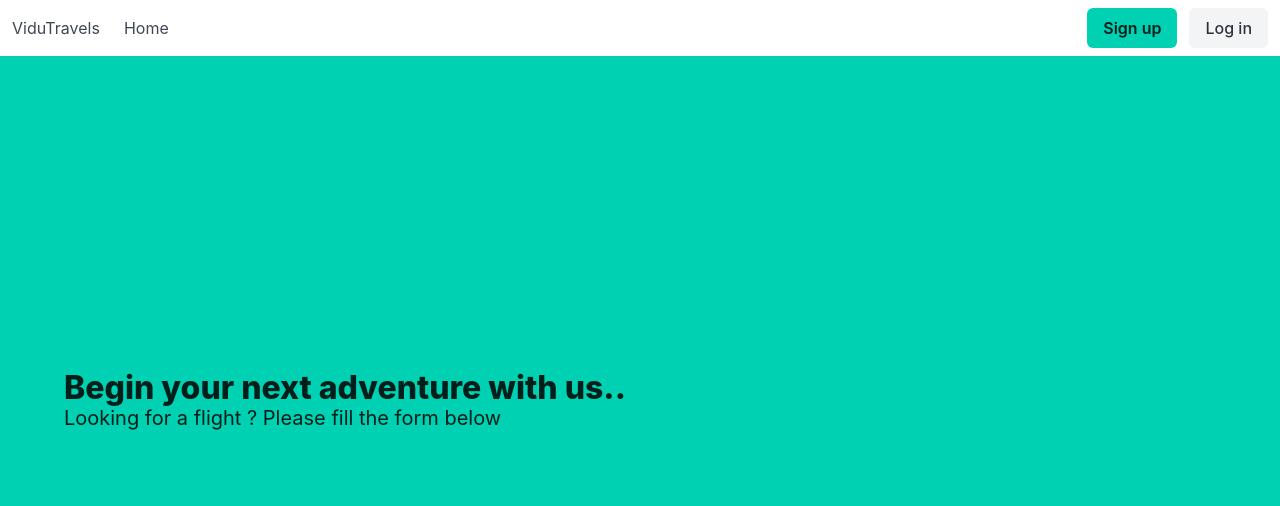
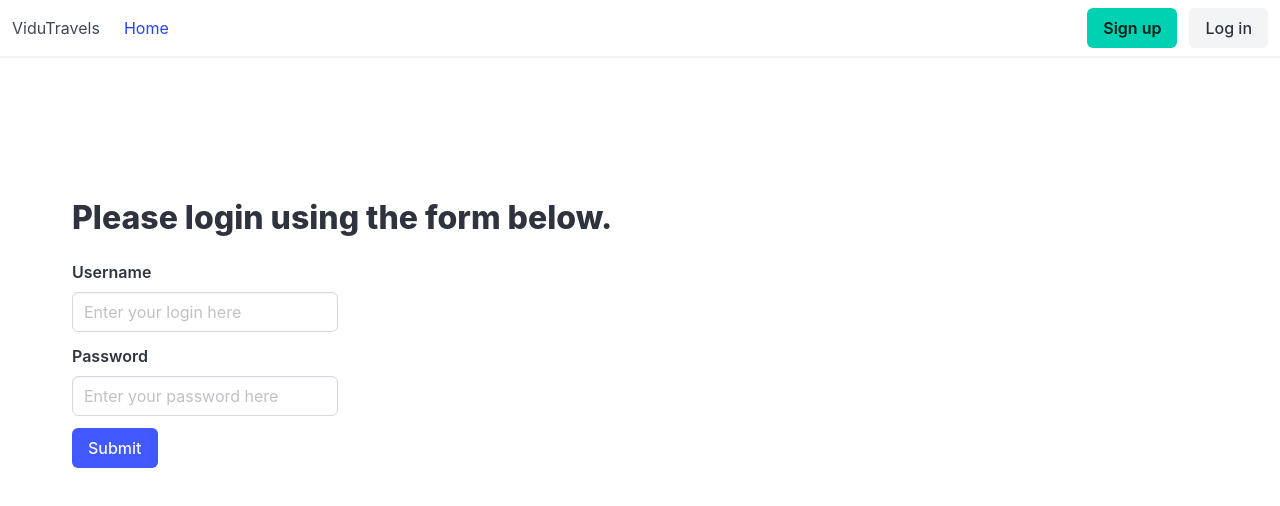
Before and after one commit to vidjul/vidu-travels-react, a React (Create React App) app: page /login in a window 1280 px wide. Shown: the top 506 px of the page. Built offline with nearby package versions, Linux system fonts and the light colour scheme.

Commit message:
feat(client): add login page

```diff
--- a/package.json
+++ b/package.json
@@ -6,7 +6,11 @@
     "react": "^16.7.0",
     "react-bulma-notification": "^1.1.0",
     "react-dom": "^16.7.0",
-    "react-scripts": "2.1.3"
+    "react-redux": "^6.0.0",
+    "react-router": "^4.3.1",
+    "react-router-dom": "^4.3.1",
+    "react-scripts": "2.1.3",
+    "redux": "^4.0.1"
   },
   "scripts": {
     "start": "react-scripts start",
--- a/src/App.js
+++ b/src/App.js
@@ -1,7 +1,6 @@
 import React, { Component } from 'react';
 import 'bulma/css/bulma.css';
 import Navbar from './Navbar';
-import HeroSection from './HeroSection';
 
 class App extends Component {
 
@@ -9,7 +8,6 @@ class App extends Component {
     return (
       <div>
         <Navbar />
-        <HeroSection />
       </div>
     )
   }
--- /dev/null
+++ b/src/Home.js
@@ -0,0 +1,12 @@
+import React, { Component } from 'react';
+import HeroSection from './HeroSection';
+
+class Home extends Component {
+    render() {
+        return (
+            <HeroSection />
+        )
+    }
+}
+
+export default Home;
--- /dev/null
+++ b/src/Login.js
@@ -0,0 +1,36 @@
+import React, { Component } from 'react';
+
+class Login extends Component {
+    render() {
+        return (
+            <section className="section is-medium">
+                <div className="container">
+                    <h1 className="title">Please login using the form below.</h1>
+                    <div className="columns ">
+                        <div className="column is-one-quarter ">
+                            <div className="field">
+                                <label className="label">Username</label>
+                                <div className="control">
+                                    <input type="text" className="input" placeholder="Enter your login here" />
+                                </div>
+                            </div>
+                            <div className="field">
+                                <label className="label">Password</label>
+                                <div className="control">
+                                    <input type="password" className="input" placeholder="Enter your password here" />
+                                </div>
+                            </div>
+                            <div class="field">
+                                <div class="control">
+                                    <button class="button is-link">Submit</button>
+                                </div>
+                            </div>
+                        </div>
+                    </div>
+                </div>
+            </section>
+        )
+    }
+}
+
+export default Login
--- a/src/Navbar.js
+++ b/src/Navbar.js
@@ -1,11 +1,15 @@
 import React, { Component } from 'react';
-
+import { BrowserRouter as Router, Route, Link } from "react-router-dom";
+import Home from './Home';
+import Login from './Login';
 
 class Navbar extends Component {
 
     render() {
         return (
-            <nav className="navbar is-fixed-top">
+            <Router>
+                <div>
+                    <nav className="navbar has-shadow">
                         <div className="navbar-brand">
                             <div className="navbar-item">
                                 ViduTravels
@@ -13,22 +17,27 @@ class Navbar extends Component {
                         </div>
                         <div className="navbar-menu">
                             <div className="navbar-item">
-                        Home
+                                <Link to="/">Home</Link>
                     </div>
                         </div>
                         <div className="navbar-end">
                             <div className="navbar-item">
                                 <div className="buttons">
-                            <button className="button is-primary">
+                                    <Link to="/signup" className="button is-primary">
                                         <strong>Sign up</strong>
-                            </button>
-                            <button className="button is-light">
+                                    </Link>
+                                    <Link to="/login" className="button is-light">
                                         Log in
-                            </button>
+                            </Link>
                                 </div>
                             </div>
                         </div>
                     </nav>
+
+                    <Route path="/" exact component={Home} />
+                    <Route path="/login" component={Login} />
+                </div>
+            </Router>
         )
     }
 }
```
Also changed, not shown: 1 other file (tests, documents, lock files or other folders). Lines whose indentation alone changed are shown as unchanged.
